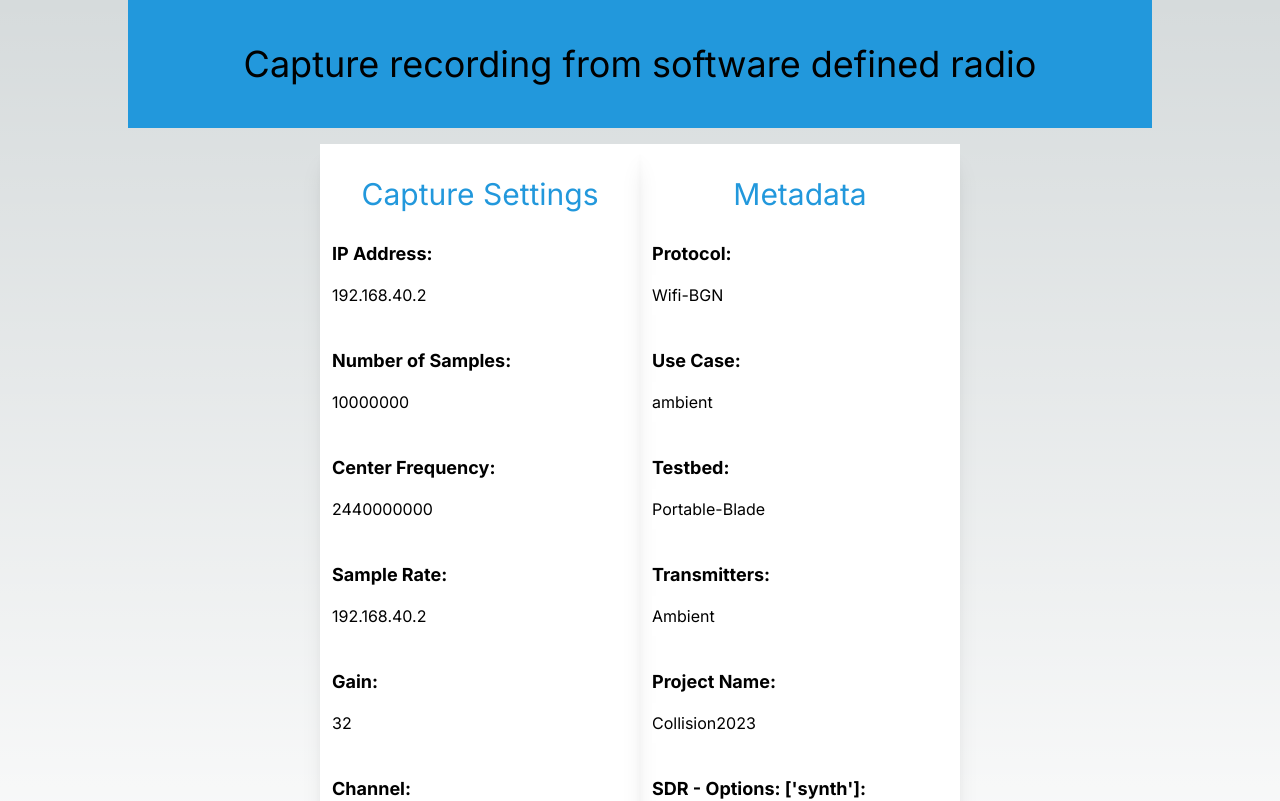
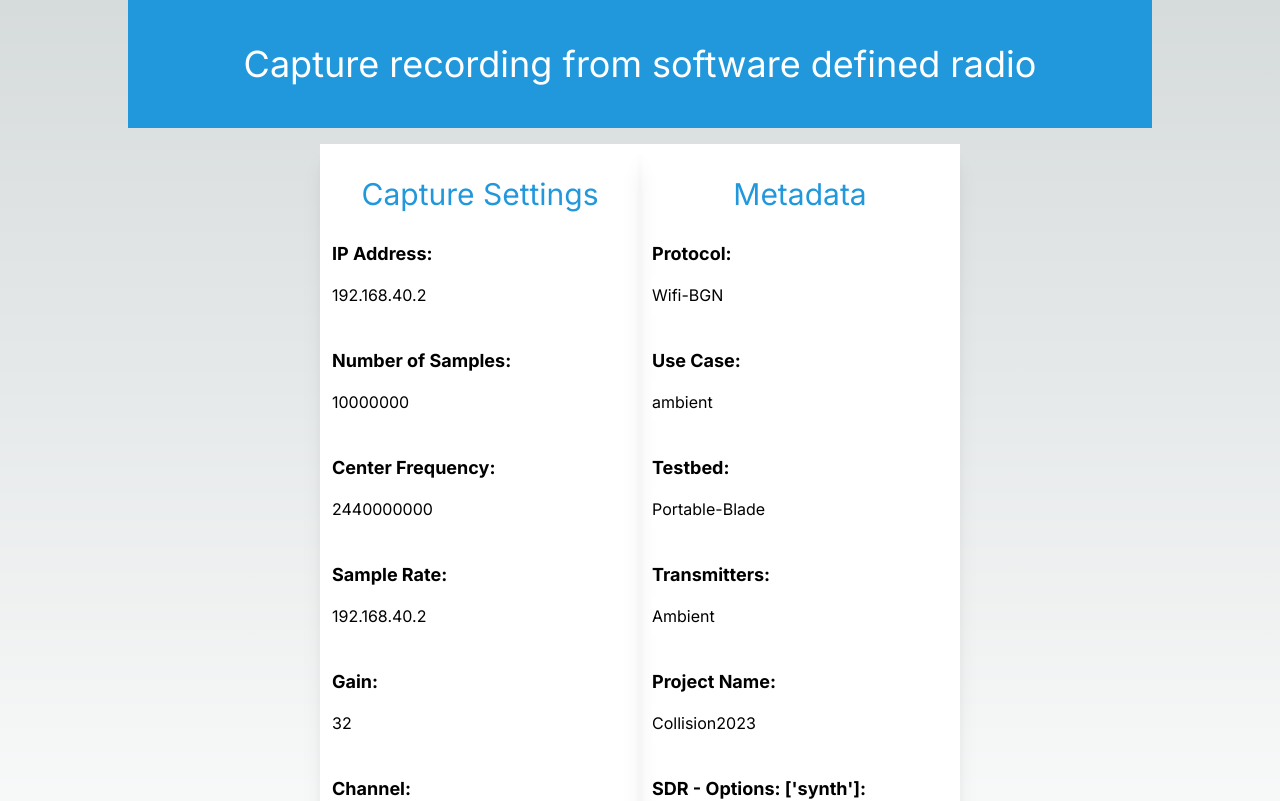
Before and after one commit to Subti/nextjs-web-curator, a Next.js app: page / in a window 1280 px wide. Shown: the top 801 px of the page. Built offline with nearby package versions, Linux system fonts and the light colour scheme.

Commit message:
Change classes

```diff
--- a/src/app/components/Header.tsx
+++ b/src/app/components/Header.tsx
@@ -2,7 +2,7 @@ import React from "react";
 
 const Header = () => {
   return (
-    <div className="text-4xl flex relative w-4/5 h-32 bg-[#2298dc] justify-center items-center mb-4">
+    <div className="text-4xl text-white flex relative w-4/5 h-32 bg-[#2298dc] justify-center items-center mb-4">
       Capture recording from software defined radio
     </div>
   );
```
